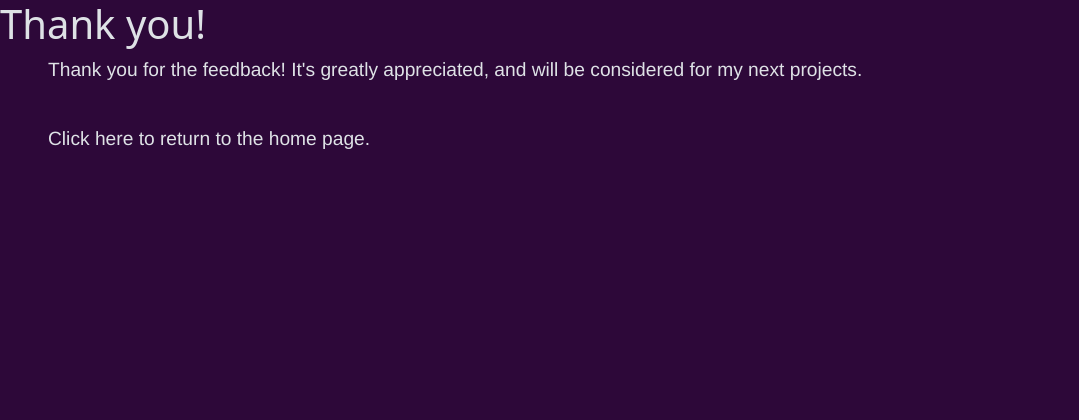
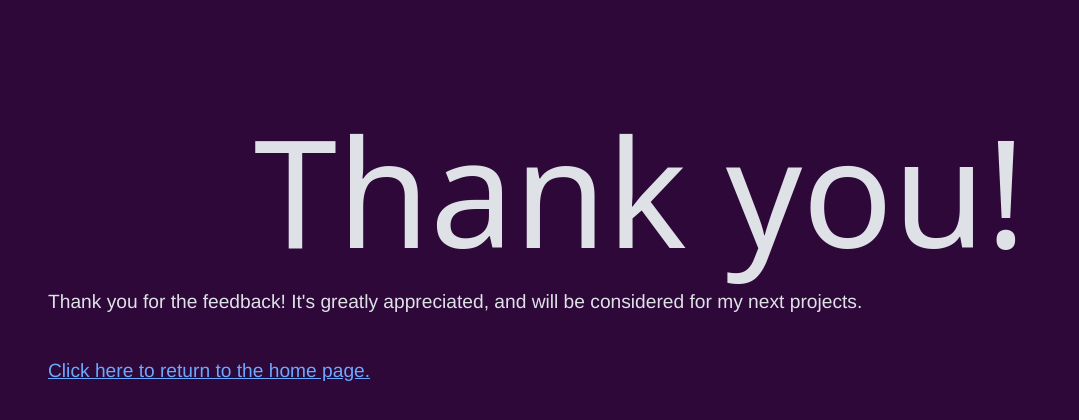
Before and after one commit to Huefro/seniorproj, a website: page thanks.html in a window 1280 px wide. Shown: the whole page, without its empty margins (0-1079 px from the left). Drawn offline with nearby package versions, Linux system fonts and the light colour scheme.

Commit message:
Fix on thanks page

```diff
--- a/thanks.html
+++ b/thanks.html
@@ -17,7 +17,7 @@
     </head>
 
     <body>
-        <h1 class="main-head">Thank you!</h1>
+        <h1 class="main-head" style="font-size: 150px; text-align: center; margin-top: 100px;">Thank you!</h1>
         <p class="body">Thank you for the feedback! It's greatly appreciated, and will be considered for my next projects.</p><br>
-        <p class="body" href="index.html"><a>Click here to return to the home page.</a></p>
+        <p class="body"><a href="index.html">Click here to return to the home page.</a></p>
 </html>
```
